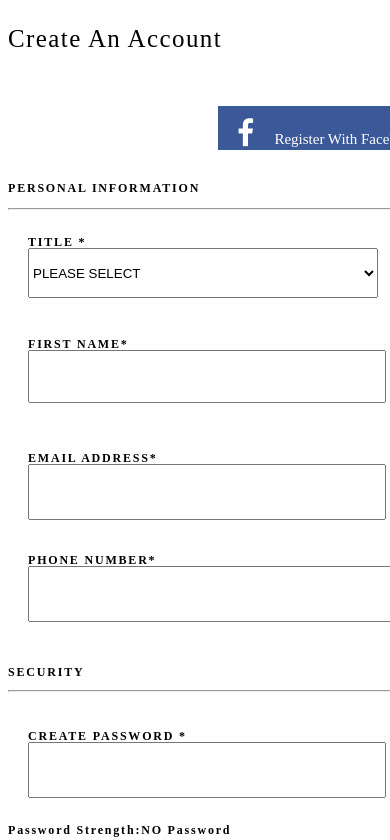
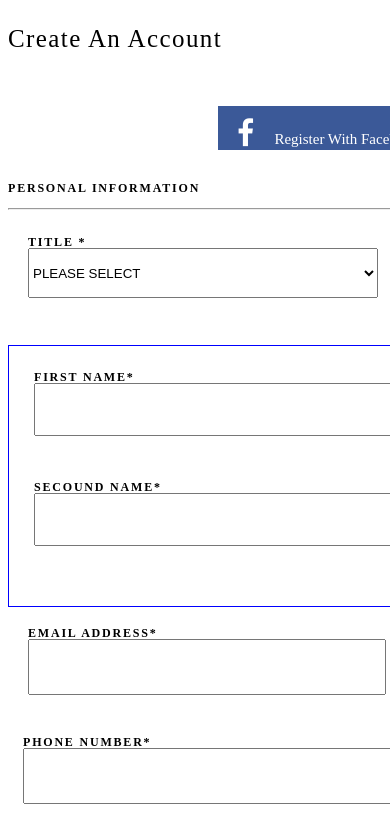
Before and after one commit to rahulkumarmbd/forestessential_clone, a plain HTML site: page signup.html in a window 390 px wide. Shown: the top 840 px of the page. Drawn offline with Linux system fonts and the light colour scheme.

Commit message:
done
done

```diff
--- a/signup.css
+++ b/signup.css
@@ -66,14 +66,14 @@
 }
 #t2{
 
-    padding: 20px;
+    padding: 2px;
 }
-#f1{
+#t1{
     letter-spacing: 1.8px;
     font-family: "calibre";
     font-size: 12px;
     line-height: 1;
-    padding: 20px;
+    padding: 15px;
 }
 #password{
     width: 350px;
@@ -117,3 +117,57 @@
     background: #dd4b39;
     color: white;
   }
+#box{
+    display: grid;
+    letter-spacing: 1.8px;
+    font-family: "calibre";
+    font-size: 12px;
+    line-height: 1;
+    padding: 2px;
+    width: 99%;
+    grid-template-columns: 400px 400px;
+    grid-template-rows: 290px;
+    grid-gap: 20px;
+    height: 150px;
+    margin-top: 15px;
+}
+@media (min-width:0px) and (max-width:500px){
+#box{
+        border: 1px solid blue;
+        display: grid;
+        width: 80%;
+
+        grid-template-columns: 400px ;
+        grid-template-rows: 90px 90px ;
+
+        height: 250px;
+        padding-right: 10px;
+        padding-right: 20px;
+        padding:5px;
+        }
+
+}
+@media (min-width:500px) and (max-width:1000px){
+
+    .container2{
+    border: 1px solid blue;
+    display: grid;
+    width: 80%;
+
+    grid-template-columns: 400px ;
+    grid-template-rows: 90px 90px ;
+
+    height: 250px;
+
+    padding-right: 20px;
+    padding:5px;
+    }
+}
+#firstbox{
+    width: 350px;
+    padding: 20px;
+}
+#secoundbox{
+    width: 350px;
+    padding: 20px;
+}
--- a/signup.html
+++ b/signup.html
@@ -35,21 +35,21 @@
         </div>
     </div>
     <br>
-    <div id="t1">
-       <div id="t">
+    <br>
+    <div id="box">
+       <div id="firstbox">
            <label id="five">FIRST NAME*</label>
         <div id="a">
             <input id="firstname" type="text" placeholder="" />
         </div>
        </div>
-       <div id="t">
+       <div id="secoundbox">
         <label id="five">SECOUND NAME*</label>
      <div id="a">
          <input id="secoundname" type="text" placeholder="" />
      </div>
     </div>
     </div>
-    <br>
     <div id="t">
            <label id="five">EMAIL ADDRESS*</label>
         <div id="a">
@@ -57,9 +57,10 @@
         </div>
        </div>
      <br>
-     <div id="t2">
+     <br>
+     <div id="t1">
         <label id="five">PHONE NUMBER*</label>
-         <div id="t1">
+         <div id="t ">
             <input id="number" type="number" placeholder="" />
          </div>
      </div>
@@ -67,7 +68,7 @@
      <p id="five">SECURITY</p>
      <hr>
      <br>
-     <div id="t1">
+     <div id="box">
         <div id="t">
             <label id="five">CREATE PASSWORD *</label>
          <div id="a">
```
